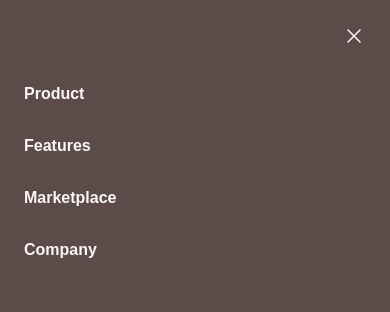
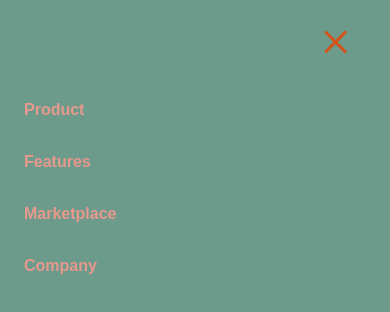
Before and after one commit to lpscrim/no-grout, a Next.js app: page / in a window 390 px wide. Both pictures are taken after a click on the button "Open main menu". Shown: the top 312 px of the page. Built offline with nearby package versions, Linux system fonts and the light colour scheme.

Commit message:
Refactor styles and components: move globals.css to styles directory, implement NavIcon component, and update Header for improved responsiveness and theming

```diff
--- a/app/layout.tsx
+++ b/app/layout.tsx
@@ -1,6 +1,6 @@
 import type { Metadata } from "next";
 import { Geist, Geist_Mono } from "next/font/google";
-import "./globals.css";
+import "@/styles/globals.css";
 import Header from "@/components/Header";
 
 const geistSans = Geist({
--- a/components/Header.tsx
+++ b/components/Header.tsx
@@ -1,10 +1,9 @@
 "use client";
 
   import { useState } from "react";
-  import Image from "next/image";
   import { Dialog, DialogPanel } from "@headlessui/react";
-  import { Bars3Icon, XMarkIcon } from "@heroicons/react/24/outline";
-  import "../app/globals.css";
+  import NavIcon from "./NavIcon/NavIcon";
+  import "@/styles/globals.css";
 
 
   const navigation = [
@@ -17,23 +16,27 @@
   export default function Header() {
     const [mobileMenuOpen, setMobileMenuOpen] = useState(false);
 
+    const toggleMobileMenu = () => {
+      setMobileMenuOpen((prev) => !prev);
+    };
+
     return (
-      <header className="bg-foreground text-background">
+      <header className="bg-primary text-secondary z-999">
         <nav
           aria-label="Global"
-          className="mx-auto flex max-w-7xl items-center justify-between p-6 lg:px-8"
+          className="mx-auto flex max-w-7xl items-center justify-between p-6 lg:px-8 z-999"
         >
           <a href="#" className="-m-1.5 p-1.5">
             No grout about it
           </a>
-          <div className="flex lg:hidden">
+          <div className="flex lg:hidden z-999">
             <button
               type="button"
-              onClick={() => setMobileMenuOpen(true)}
-              className="-m-2.5 inline-flex items-center justify-center rounded-md p-2.5 text-background"
+              onClick={() => toggleMobileMenu()}
+              className="-m-2.5 inline-flex items-center justify-center rounded-md p-2.5 z-999 cursor-pointer"
             >
               <span className="sr-only">Open main menu</span>
-              <Bars3Icon aria-hidden="true" className="size-6" />
+              <NavIcon open={mobileMenuOpen} />
             </button>
           </div>
           <div className="hidden lg:flex lg:gap-x-12">
@@ -41,7 +44,7 @@
               <a
                 key={item.name}
                 href={item.href}
-                className="text-sm/6 font-semibold text-background"
+                className="text-sm/6 font-semibold text-secondary"
               >
                 {item.name}
               </a>
@@ -51,31 +54,27 @@
         <Dialog
           open={mobileMenuOpen}
           onClose={setMobileMenuOpen}
-          className="lg:hidden"
+          className="lg:hidden z-50"
         >
-          <div className="fixed inset-0 z-50" />
-          <DialogPanel className="fixed inset-y-0 right-0 z-50 w-full overflow-y-auto bg-foreground p-6 sm:max-w-[280px] sm:ring-1 sm:ring-gray-900/10 transition-all">
-            <div className="flex items-center justify-between">
-              <a href="#" className="-m-1.5 p-1.5">
-                <span className="sr-only">No grout about it</span>
-              </a>
+
+          <DialogPanel className="fixed top-0 inset-y-0 right-0 z-50 w-full overflow-y-auto bg-primary p-6 sm:max-w-[280px] transition-all">
+              <div className="flex items-center justify-end">
               <button
                 type="button"
-                onClick={() => setMobileMenuOpen(false)}
-                className="-m-2.5 rounded-md p-2.5 text-background"
+                onClick={() => toggleMobileMenu()}
+                className="w-10 rounded-md p-4 mr-2.5 z-999 cursor-pointer "
               >
                 <span className="sr-only">Close menu</span>
-                <XMarkIcon aria-hidden="true" className="size-6" />
               </button>
             </div>
-            <div className="mt-6 flow-root">
+            <div className="mt-8 flow-root">
               <div className="-my-6 divide-y divide-gray-500/10 dark:divide-white/10">
                 <div className="space-y-2 py-6">
                   {navigation.map((item) => (
                     <a
                       key={item.name}
                       href={item.href}
-                      className="-mx-3 block rounded-lg px-3 py-2 text-base/7 font-semibold text-background hover:bg-gray-50 dark:hover:bg-background/5"
+                      className="-mx-3 block rounded-lg px-3 py-2 text-base/7 font-semibold text-secondary hover:bg-gray-50 dark:hover:bg-secondary/5"
                     >
                       {item.name}
                     </a>
--- /dev/null
+++ b/components/NavIcon/NavIcon.module.css
@@ -0,0 +1,86 @@
+/*Nav Icon*/
+
+
+.navIcon {
+  z-index: 999;
+  width: 60px;
+  height: 30px;
+  position: relative;
+  margin: 0px auto;
+  -webkit-transform: rotate(0deg) scale(0.5);
+  -moz-transform: rotate(0deg) scale(0.5);
+  -o-transform: rotate(0deg) scale(0.5);
+  transform: rotate(0deg) scale(0.5);
+  -webkit-transition: .5s ease-in-out;
+  -moz-transition: .5s ease-in-out;
+  -o-transition: .5s ease-in-out;
+  transition: .5s ease-in-out;
+  cursor: pointer;
+}
+
+.navIcon span {
+  z-index: 999;
+  display: block;
+  position: absolute;
+  height: 6px;
+  width: 100%;
+  background: #d3531a;
+  border-radius: 9px;
+  opacity: 1;
+  left: 0;
+  -webkit-transform: rotate(0deg);
+  -moz-transform: rotate(0deg);
+  -o-transform: rotate(0deg);
+  transform: rotate(0deg);
+  -webkit-transition: .25s ease-in-out;
+  -moz-transition: .25s ease-in-out;
+  -o-transition: .25s ease-in-out;
+  transition: .25s ease-in-out;
+}
+
+.navIcon span:nth-child(1) {
+  top: 0px;
+  -webkit-transform-origin: left center;
+  -moz-transform-origin: left center;
+  -o-transform-origin: left center;
+  transform-origin: left center;
+}
+
+.navIcon span:nth-child(2) {
+  top: 18px;
+  -webkit-transform-origin: left center;
+  -moz-transform-origin: left center;
+  -o-transform-origin: left center;
+  transform-origin: left center;
+}
+
+.navIcon span:nth-child(3) {
+  top: 36px;
+  -webkit-transform-origin: left center;
+  -moz-transform-origin: left center;
+  -o-transform-origin: left center;
+  transform-origin: left center;
+}
+
+.navIcon.open span:nth-child(1) {
+  -webkit-transform: rotate(45deg);
+  -moz-transform: rotate(45deg);
+  -o-transform: rotate(45deg);
+  transform: rotate(45deg);
+  top: -3px;
+  left: 8px;
+}
+
+.navIcon.open span:nth-child(2) {
+  width: 0%;
+  opacity: 0;
+}
+
+.navIcon.open span:nth-child(3) {
+  -webkit-transform: rotate(-45deg);
+  -moz-transform: rotate(-45deg);
+  -o-transform: rotate(-45deg);
+  transform: rotate(-45deg);
+  top: 39px;
+  left: 8px;
+}
--- /dev/null
+++ b/components/NavIcon/NavIcon.tsx
@@ -0,0 +1,21 @@
+'use client'
+
+/*import { useState } from "react"; */
+import styles from "./NavIcon.module.css";
+
+export default function NavIcon( { open } : { open: boolean } ) {
+  /*const [open, setOpen] = useState(false);*/
+
+  return (
+    <div
+      id="nav-icon"
+      className={`${styles.navIcon} ${open ? styles.open : ""}`}
+      /*onClick={() => setOpen((prev) => !prev)} */
+      style={{ position: "relative" }}
+    >
+      <span ></span>
+      <span ></span>
+      <span ></span>
+    </div>
+  );
+}
```
Also changed, not shown: styles/globals.css (renamed from app/globals.css).
